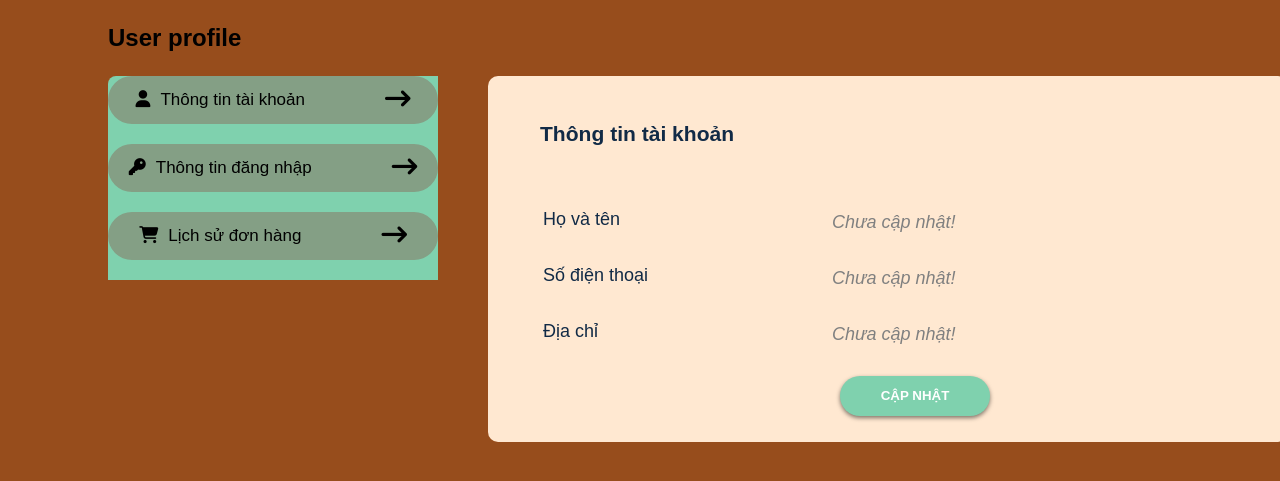
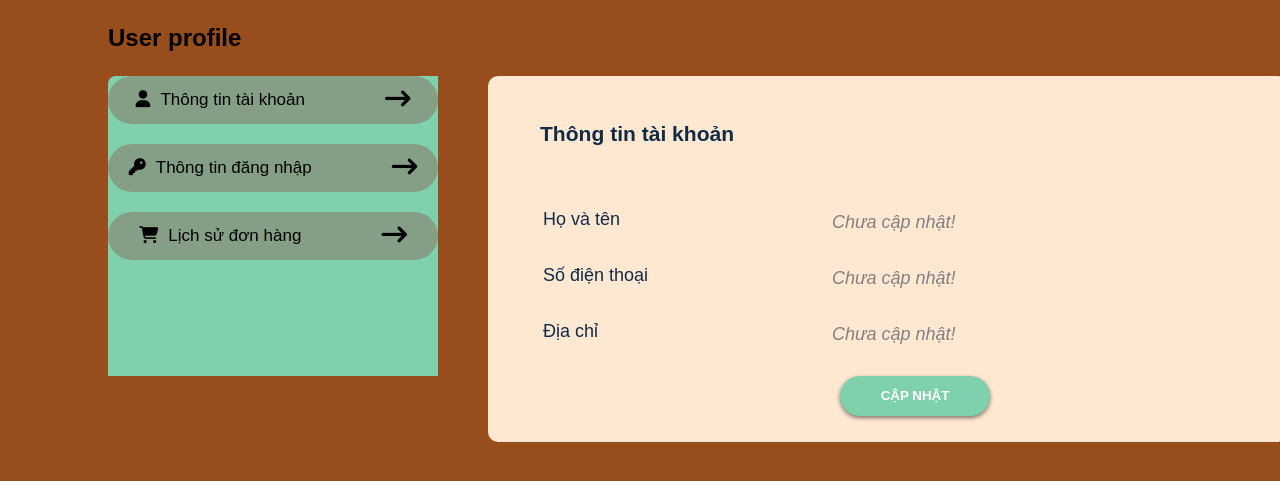
Before and after one commit to nguyenduongchitam/CakeShop, a PHP site: page /user.php in a window 1280 px wide. Shown: the top 481 px of the page. Run offline with PHP 8.4, Linux system fonts and the light colour scheme; data that the repository does not hold is empty.

Commit message:
Update user.php

```diff
--- a/user.php
+++ b/user.php
@@ -101,7 +101,7 @@ body {font-family: Arial;}
   display: flex;
   flex-direction: column;
   float: left;
-  height: 100%;
+  height: 300px;
   background-color: #7FD1AE;
   border-radius: 8px 0px 0px 0px;
   border: none;
```
